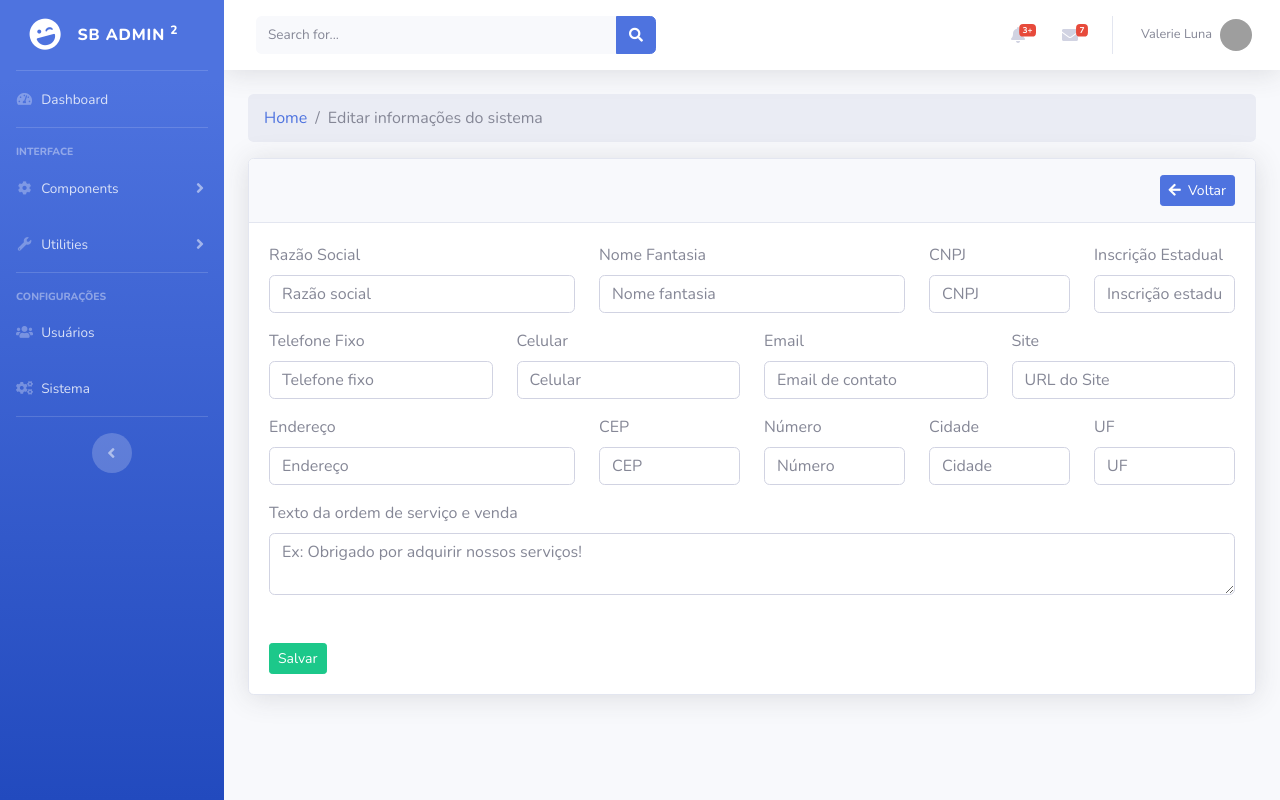
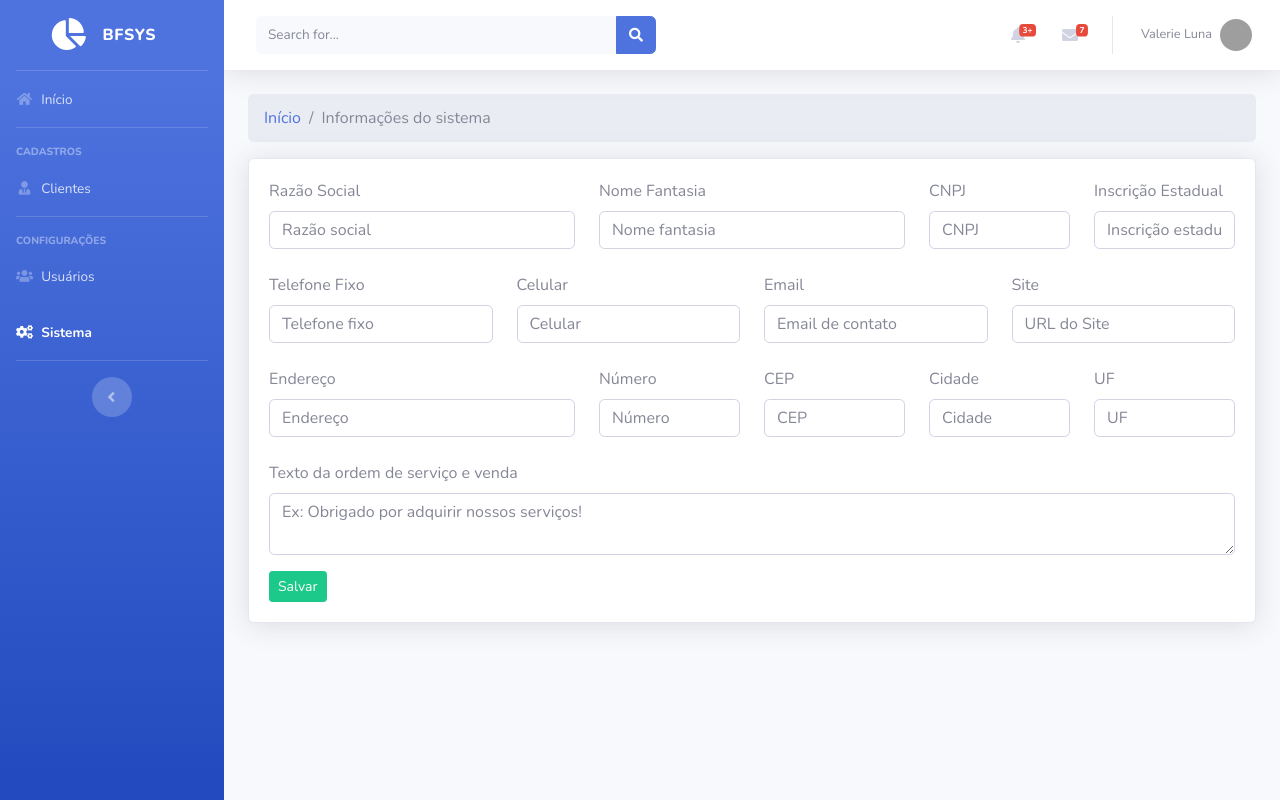
Before and after one commit to cleitoncsalvagni/ProjetoIV-BFSYS, a CodeIgniter app: page /bfsys/index.php/sistema/index in a window 1280 px wide. Run offline with CodeIgniter, Linux system fonts and the light colour scheme; the visitor is signed in with stand-in values (Sample User, id 1); grey boxes are pictures that could not be loaded.

Commit message:
styles: general styles

```diff
--- a/application/controllers/Sistema.php
+++ b/application/controllers/Sistema.php
@@ -18,7 +18,7 @@
     {
 
         $data = array(
-            'titulo' => 'Editar informações do sistema',
+            'titulo' => 'Informações do sistema',
 
             'scripts' => array(
                 'vendor/mask/jquery.mask.min.js',
--- a/application/controllers/Usuarios.php
+++ b/application/controllers/Usuarios.php
@@ -20,7 +20,7 @@
 
         $data = array(
 
-            'titulo' => 'Usuários Cadastrados',
+            'titulo' => 'Usuários',
             'styles' => array('vendor/datatables/dataTables.bootstrap4.min.css'),
             'scripts' => array(
                 'vendor/datatables/jquery.dataTables.min.js',
--- a/application/views/layout/sidebar.php
+++ b/application/views/layout/sidebar.php
@@ -1,54 +1,31 @@
 <ul class="navbar-nav bg-gradient-primary sidebar sidebar-dark accordion" id="accordionSidebar">
 
-  <a class="sidebar-brand d-flex align-items-center justify-content-center" href="index.html">
-    <div class="sidebar-brand-icon rotate-n-15">
-      <i class="fas fa-laugh-wink"></i>
+  <a class="sidebar-brand d-flex align-items-center justify-content-center" href="<?php echo base_url('/') ?>">
+    <div class="sidebar-brand-icon">
+      <i class="fas fa-chart-pie"></i> <!-- FEATURE: CLIENTE ADICIONAR O NOME DA EMPRESA/LOGO --->
     </div>
-    <div class="sidebar-brand-text mx-3">SB Admin <sup>2</sup></div>
+    <div class="sidebar-brand-text mx-3">BFSYS</div>
   </a>
 
   <hr class="sidebar-divider my-0">
 
-  <li class="nav-item">
-    <a class="nav-link" href="index.html">
-      <i class="fas fa-fw fa-tachometer-alt"></i>
-      <span>Dashboard</span></a>
+  <li class="nav-item <?php echo $this->router->fetch_class() == 'home' ? 'active' : '' ?>">
+    <a class="nav-link" href="<?php echo base_url('/') ?>">
+      <i class="fas fa-fw fa-home"></i>
+      <span>Início</span></a>
   </li>
 
   <hr class="sidebar-divider">
 
   <div class="sidebar-heading">
-    Interface
+    Cadastros
   </div>
 
-  <li class="nav-item">
-    <a class="nav-link collapsed" href="#" data-toggle="collapse" data-target="#collapseTwo" aria-expanded="true" aria-controls="collapseTwo">
-      <i class="fas fa-fw fa-cog"></i>
-      <span>Components</span>
-    </a>
-    <div id="collapseTwo" class="collapse" aria-labelledby="headingTwo" data-parent="#accordionSidebar">
-      <div class="bg-white py-2 collapse-inner rounded">
-        <h6 class="collapse-header">Custom Components:</h6>
-        <a class="collapse-item" href="buttons.html">Buttons</a>
-        <a class="collapse-item" href="cards.html">Cards</a>
-      </div>
-    </div>
-  </li>
 
-  <li class="nav-item">
-    <a class="nav-link collapsed" href="#" data-toggle="collapse" data-target="#collapseUtilities" aria-expanded="true" aria-controls="collapseUtilities">
-      <i class="fas fa-fw fa-wrench"></i>
-      <span>Utilities</span>
-    </a>
-    <div id="collapseUtilities" class="collapse" aria-labelledby="headingUtilities" data-parent="#accordionSidebar">
-      <div class="bg-white py-2 collapse-inner rounded">
-        <h6 class="collapse-header">Custom Utilities:</h6>
-        <a class="collapse-item" href="utilities-color.html">Colors</a>
-        <a class="collapse-item" href="utilities-border.html">Borders</a>
-        <a class="collapse-item" href="utilities-animation.html">Animations</a>
-        <a class="collapse-item" href="utilities-other.html">Other</a>
-      </div>
-    </div>
+  <li class="nav-item <?php echo $this->router->fetch_class() == 'clientes' ? 'active' : '' ?>">
+    <a title='Gerenciar usuários' class="nav-link" href="<?php echo base_url('clientes'); ?>">
+      <i class="fas fa-fw fa-user-tie"></i>
+      <span>Clientes</span></a>
   </li>
 
 
@@ -59,13 +36,13 @@
     Configurações
   </div>
 
-  <li class="nav-item">
+  <li class="nav-item <?php echo $this->router->fetch_class() == 'usuarios' ? 'active' : '' ?>">
     <a title='Gerenciar usuários' class="nav-link" href="<?php echo base_url('usuarios'); ?>">
       <i class="fas fa-fw fa-users"></i>
       <span>Usuários</span></a>
   </li>
 
-  <li class="nav-item">
+  <li class="nav-item <?php echo $this->router->fetch_class() == 'sistema' ? 'active' : '' ?>">
     <a title='Gerenciar dados do sistema' class="nav-link" href="<?php echo base_url('sistema'); ?>">
       <i class="fas fa-cogs"></i>
       <span>Sistema</span></a>
--- a/application/views/sistema/index.php
+++ b/application/views/sistema/index.php
@@ -6,7 +6,7 @@
 
         <nav aria-label="breadcrumb">
             <ol class="breadcrumb">
-                <li class="breadcrumb-item"><a href="<?php echo base_url('/') ?>">Home</a></li>
+                <li class="breadcrumb-item"><a href="<?php echo base_url('/') ?>">Início</a></li>
                 <li class="breadcrumb-item active" aria-current="page"><?php echo $titulo ?></li>
             </ol>
         </nav>
@@ -42,13 +42,10 @@
         <?php endif; ?>
 
         <div class="card shadow mb-4">
-            <div class="card-header py-3">
-                <a href='<?php echo base_url('usuarios') ?>' title='Voltar' class='btn btn-primary btn-sm float-right'><i class="fas fa-arrow-left"></i>&nbsp; Voltar</a>
-            </div>
             <div class="card-body">
                 <form method="POST" name="form_edit">
 
-                    <div class="form-group row mb-3">
+                    <div class="form-group row mb-4">
                         <div class="col-md-4">
                             <label>Razão Social</label>
                             <input type="text" class="form-control" name="sistema_razao_social" placeholder="Razão social" value="<?php echo $sistema->sistema_razao_social; ?>">
@@ -74,7 +71,7 @@
                         </div>
                     </div>
 
-                    <div class="form-group row mb-3">
+                    <div class="form-group row mb-4">
                         <div class="col-md-3">
                             <label>Telefone Fixo</label>
                             <input type="text" class="form-control" name="sistema_telefone_fixo" placeholder="Telefone fixo" value="<?php echo $sistema->sistema_telefone_fixo; ?>">
@@ -101,7 +98,7 @@
                         </div>
                     </div>
 
-                    <div class="form-group row mb-3">
+                    <div class="form-group row mb-4">
                         <div class="col-md-4">
                             <label>Endereço</label>
                             <input type="text" class="form-control" name="sistema_endereco" placeholder="Endereço" value="<?php echo $sistema->sistema_endereco; ?>">
@@ -110,16 +107,17 @@
                         </div>
 
                         <div class="col-md-2">
+                            <label>Número</label>
+                            <input type="text" class="form-control" name="sistema_numero" placeholder="Número" value="<?php echo $sistema->sistema_numero; ?>">
+                            <?php echo form_error('sistema_numero', '<small class="form-text text-danger">', '</small>') ?>
+                        </div>
+
+                        <div class="col-md-2">
                             <label>CEP</label>
                             <input type="text" class="form-control cep" name="sistema_cep" placeholder="CEP" value="<?php echo $sistema->sistema_cep; ?>">
                             <?php echo form_error('sistema_cep', '<small class="form-text text-danger">', '</small>') ?>
                         </div>
 
-                        <div class="col-md-2">
-                            <label>Número</label>
-                            <input type="text" class="form-control" name="sistema_numero" placeholder="Número" value="<?php echo $sistema->sistema_numero; ?>">
-                            <?php echo form_error('sistema_numero', '<small class="form-text text-danger">', '</small>') ?>
-                        </div>
 
                         <div class="col-md-2">
                             <label>Cidade</label>
@@ -134,7 +132,7 @@
                         </div>
                     </div>
 
-                    <div class="form-group row mb-5">
+                    <div class="form-group row mb-3">
                         <div class="col-md-12">
                             <label>Texto da ordem de serviço e venda</label>
                             <textarea name='sistema_txt_ordem_servico' class="form-control" placeholder="Ex: Obrigado por adquirir nossos serviços!"><?php echo $sistema->sistema_txt_ordem_servico; ?></textarea>
@@ -143,7 +141,7 @@
                         </div>
                     </div>
 
-                    <button type="submit" class="btn btn-success btn-sm">Salvar</button>
+                    <button type="submit" class="btn btn-success btn-sm text-center">Salvar</button>
 
                 </form>
             </div>
```
Also changed, not shown: application/views/usuarios/index.php (+5 -5 lines).
